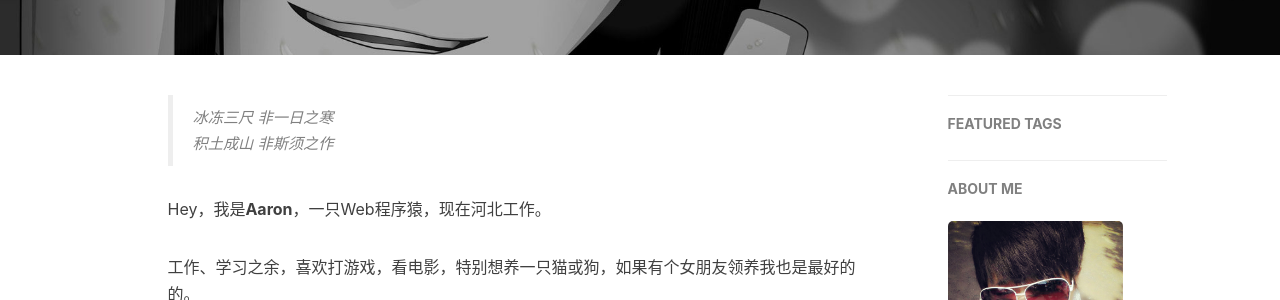
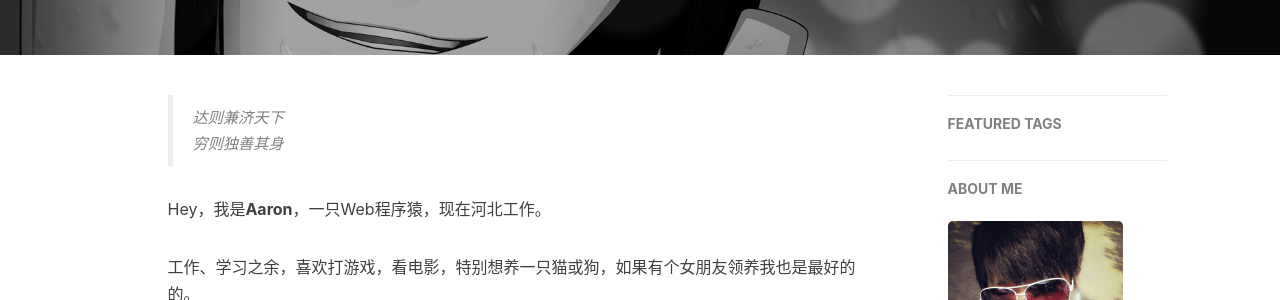
Before and after one commit to aaronlet/aaronlet.github.io, a Jekyll site: the page built from about.html, in a window 1280 px wide. Shown: the part 363-663 px from the top of the page. Built offline with Jekyll 4.4.1, drawn with Linux system fonts in a browser that asks for light colours; nearby versions of some CDN libraries; comment, search, counter and statistics services are not loaded.

Commit message:
change about

```diff
--- a/about.html
+++ b/about.html
@@ -15,8 +15,8 @@ header-img: "img/post-bg-rwd.jpg"
 <div class="zh post-container">
 
     <!--copied from markdown -->
-    <blockquote><p>冰冻三尺 非一日之寒<br>
-    积土成山 非斯须之作</p></blockquote>
+    <blockquote><p>达则兼济天下<br>
+    穷则独善其身</p></blockquote>
 
     <p>Hey，我是<strong>Aaron</strong>，一只Web程序猿，现在河北工作。</p>
 
```
